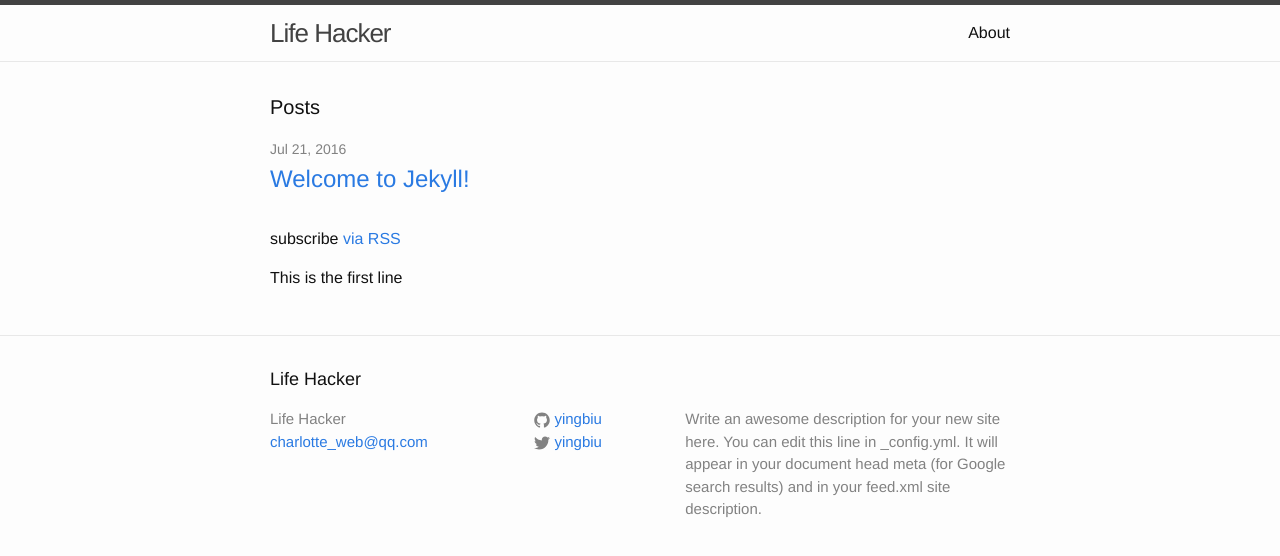
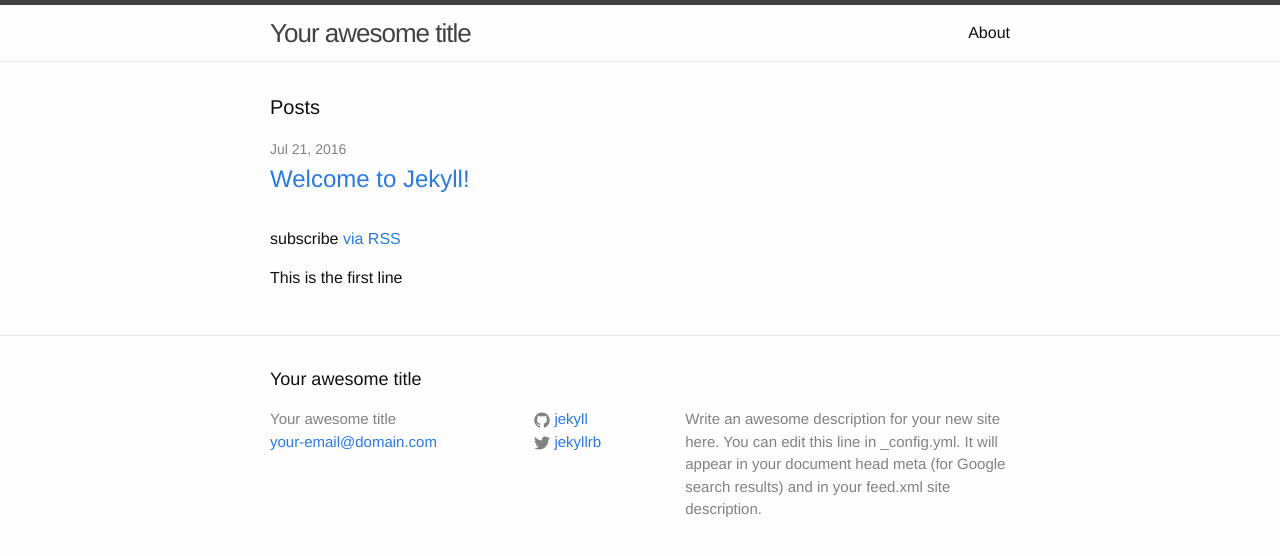
Before and after one commit to yingbiu/jekyll, a Jekyll site: the page built from index.html, in a window 1280 px wide. Shown: the top 556 px of the page. Built offline with Jekyll 4.4.1, drawn with Linux system fonts in a browser that asks for light colours.

Commit message:
fix config

```diff
--- a/_config.yml
+++ b/_config.yml
@@ -6,16 +6,16 @@
 # 'jekyll serve'. If you change this file, please restart the server process.
 
 # Site settings
-title: Life Hacker
-email: charlotte_web@qq.com
+title: Your awesome title
+email: your-email@domain.com
 description: > # this means to ignore newlines until "baseurl:"
   Write an awesome description for your new site here. You can edit this
   line in _config.yml. It will appear in your document head meta (for
   Google search results) and in your feed.xml site description.
-baseurl: "/blog" # the subpath of your site, e.g. /blog
-url: "http://yingbiu.com" # the base hostname & protocol for your site
-twitter_username: yingbiu
-github_username:  yingbiu
+baseurl: "" # the subpath of your site, e.g. /blog
+url: "http://yourdomain.com" # the base hostname & protocol for your site
+twitter_username: jekyllrb
+github_username:  jekyll
 
 # Build settings
 markdown: kramdown
```
